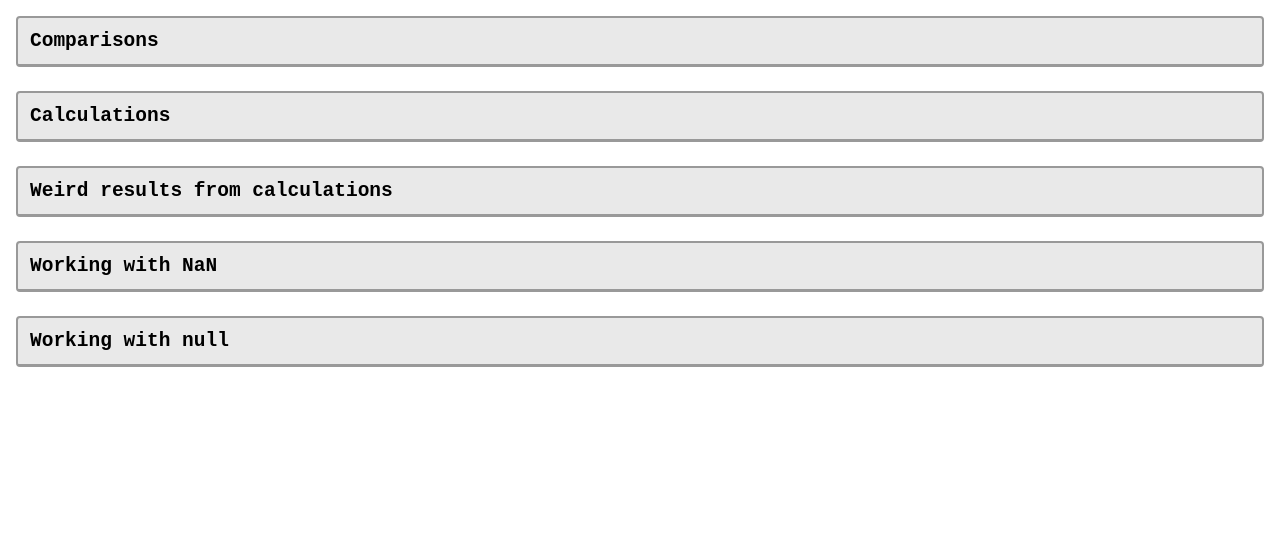
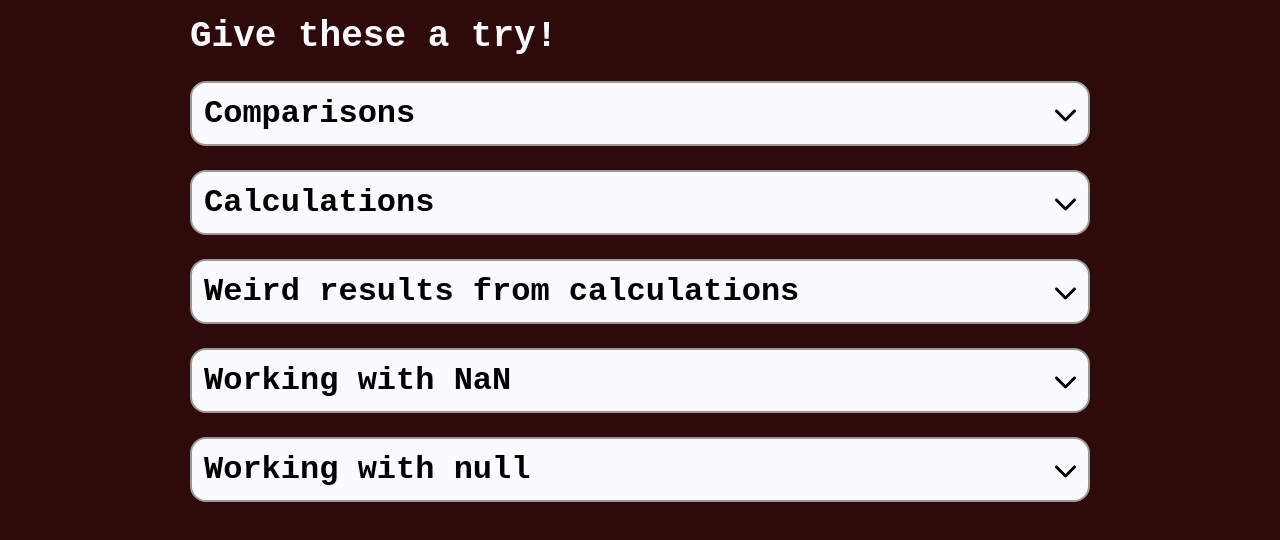
Before and after one commit to ChandraTheMerciless/ChandraTheMerciless.JSAlgorithmsDemo.io, a React (Create React App) app: page / in a window 1280 px wide. Shown: the top 540 px of the page. Built offline with nearby package versions, Linux system fonts and the light colour scheme.

Commit message:
did some work on the styling and transitions

```diff
--- a/public/index.html
+++ b/public/index.html
@@ -2,14 +2,14 @@
 <html lang="en">
   <head>
     <meta charset="utf-8" />
-    <link rel="icon" href="%PUBLIC_URL%/favicon.ico" />
+    <!-- <link rel="icon" href="%PUBLIC_URL%/favicon.ico" /> -->
     <meta name="viewport" content="width=device-width, initial-scale=1" />
     <meta name="theme-color" content="#000000" />
     <meta
       name="description"
       content="Web site created using create-react-app"
     />
-    <link rel="apple-touch-icon" href="%PUBLIC_URL%/logo192.png" />
+    <!-- <link rel="apple-touch-icon" href="%PUBLIC_URL%/logo192.png" /> -->
     <!--
       manifest.json provides metadata used when your web app is installed on a
       user's mobile device or desktop. See https://developers.google.com/web/fundamentals/web-app-manifest/
--- a/src/App.css
+++ /dev/null
@@ -1,3 +0,0 @@
-.app-wrapper {
-  padding: 1rem;
-}
--- /dev/null
+++ b/src/App.module.css
@@ -0,0 +1,5 @@
+.container {
+  padding: 1rem;
+  max-width: 900px;
+  margin: 0 auto;
+}
--- a/src/App.tsx
+++ b/src/App.tsx
@@ -1,11 +1,11 @@
 import React from 'react';
 import logo from './logo.svg';
-import './App.css';
+import classes from 'App.module.css';
 import Algorithms from './components/Algorithms/Algorithms';
 
 function App() {
   return (
-    <div className="app-wrapper">
+    <div className={classes.container}>
       <Algorithms />
     </div>
   );
--- /dev/null
+++ b/src/components/Accordion/Accordion.module.css
@@ -0,0 +1,60 @@
+.accordion {
+  background-color: #fbfbff;
+  border-radius: 1rem;
+  border: 2px solid #999999;
+  overflow: hidden;
+
+  .header {
+    display: flex;
+    justify-content: space-between;
+    padding: 0.75rem;
+    align-items: center;
+
+    .header-title {
+      font-size: 2rem;
+    }
+    svg {
+      height: 1.5rem;
+
+      transition:
+        transform 0.3s ease-in-out,
+        fill 0.3s ease-in-out;
+
+      &.active {
+        transform: rotate(-180deg);
+      }
+    }
+
+    transition:
+      background-color 0.3s ease-in-out,
+      color 0.3s ease-in-out;
+
+    &:hover {
+      cursor: pointer;
+      background-color: #2e0a0a;
+      color: #fbfbff;
+
+      svg {
+        fill: #fbfbff;
+      }
+    }
+  }
+
+  .expandable {
+    overflow: hidden;
+    max-height: 0;
+    transition: max-height 0.3s ease-in-out;
+
+    .content {
+      padding: 0.75rem;
+      display: flex;
+      flex-direction: column;
+      gap: 1rem;
+      font-size: 1.5rem;
+    }
+
+    &.active {
+      max-height: 300px;
+    }
+  }
+}
--- a/src/components/Algorithms/AlgorithmAccordion.tsx
+++ b/src/components/Accordion/Accordion.tsx
@@ -1,15 +1,13 @@
 import { ReactNode, useState } from 'react';
-import classes from './AlgorithmAccordion.module.css';
+import classes from 'components/Accordion/Accordion.module.css';
+import { ReactComponent as Chevron } from 'assets/8665193_chevron_down_icon.svg';
 
-interface AlgorithmAccordionProps {
+interface AccordionProps {
   title: string;
   children: ReactNode;
 }
 
-export default function AlgorithmAccordion({
-  title,
-  children,
-}: AlgorithmAccordionProps) {
+export default function Accordion({ title, children }: AccordionProps) {
   const [isOpen, setIsOpen] = useState(false);
 
   const onOpenClick = () => {
@@ -18,9 +16,10 @@ export default function AlgorithmAccordion({
 
   return (
     <div className={classes.accordion}>
-      <h2 className={classes.header} onClick={onOpenClick}>
-        {title}
-      </h2>
+      <div className={classes.header} onClick={onOpenClick}>
+        <h2 className={classes['header-title']}>{title}</h2>
+        <Chevron className={isOpen ? classes.active : ''} />
+      </div>
 
       <div
         className={
--- a/src/components/Algorithms/AlgorithmAccordion.module.css
+++ /dev/null
@@ -1,27 +0,0 @@
-.accordion {
-  background-color: #e9e9e9;
-  border-radius: 0.25rem;
-  border: 2px solid #999999;
-
-  .header {
-    padding: 0.75rem;
-    border-bottom: 1px solid #999999;
-  }
-
-  .expandable {
-    overflow: hidden;
-    max-height: 0;
-    transition: max-height 0.3s ease-in-out;
-
-    .content {
-      padding: 0.75rem;
-      display: flex;
-      flex-direction: column;
-      gap: 1rem;
-    }
-
-    &.active {
-      max-height: 300px;
-    }
-  }
-}
--- a/src/components/Algorithms/AlgorithmGroup.tsx
+++ b/src/components/Algorithms/AlgorithmGroup.tsx
@@ -1,6 +1,6 @@
 import { useState } from 'react';
 
-import classes from './AlgorithmGroup.module.css';
+import classes from 'components/Algorithms/AlgorithmGroup.module.css';
 
 interface AlgorithmGroupProps {
   algorithm: string;
--- a/src/components/Algorithms/Algorithms.module.css
+++ b/src/components/Algorithms/Algorithms.module.css
@@ -1,3 +1,9 @@
+.page-header {
+  margin-bottom: 1.5rem;
+  font-size: 2.25rem;
+  color: #fbfbff;
+}
+
 .algorithms {
   font-family: monospace;
   display: flex;
--- a/src/components/Algorithms/Algorithms.tsx
+++ b/src/components/Algorithms/Algorithms.tsx
@@ -1,44 +1,46 @@
-import AlgorithmAccordion from './AlgorithmAccordion';
-import AlgorithmGroup from './AlgorithmGroup';
-
-import classes from './Algorithms.module.css';
+import Accordion from 'components/Accordion/Accordion';
+import AlgorithmGroup from 'components/Algorithms/AlgorithmGroup';
+import classes from 'components/Algorithms/Algorithms.module.css';
 
 export default function Algorithms() {
   return (
+    <>
+      <h1 className={classes['page-header']}>Give these a try!</h1>
       <div className={classes.algorithms}>
-      <AlgorithmAccordion title="Comparisons">
+        <Accordion title="Comparisons">
           <AlgorithmGroup algorithm="42 == '42'" />
           <AlgorithmGroup algorithm="42 === '42'" />
           <AlgorithmGroup algorithm="true == 'true'" />
           <AlgorithmGroup algorithm="![] == []" />
-      </AlgorithmAccordion>
+        </Accordion>
 
-      <AlgorithmAccordion title="Calculations">
+        <Accordion title="Calculations">
           <AlgorithmGroup algorithm="true + false" />
           <AlgorithmGroup algorithm="!5 + !5" />
           <AlgorithmGroup algorithm="1 + 2 + '3'" />
-      </AlgorithmAccordion>
+        </Accordion>
 
-      <AlgorithmAccordion title="Weird results from calculations">
+        <Accordion title="Weird results from calculations">
           <AlgorithmGroup algorithm="parseInt(0.0000008)" />
           <AlgorithmGroup algorithm="0.1 + 0.2" />
-      </AlgorithmAccordion>
+        </Accordion>
 
-      <AlgorithmAccordion title="Working with NaN">
+        <Accordion title="Working with NaN">
           <AlgorithmGroup algorithm="NaN == NaN" />
           <AlgorithmGroup algorithm="NaN != NaN" />
           <AlgorithmGroup algorithm="typeof NaN" />
           <AlgorithmGroup algorithm="isNaN(NaN)" />
-      </AlgorithmAccordion>
+        </Accordion>
 
-      <AlgorithmAccordion title="Working with null">
+        <Accordion title="Working with null">
           <AlgorithmGroup algorithm="null > 0" />
           <AlgorithmGroup algorithm="null == null" />
           <AlgorithmGroup algorithm="null === null" />
           <AlgorithmGroup algorithm="null === 0" />
           <AlgorithmGroup algorithm="null >= 0" />
           <AlgorithmGroup algorithm="null <= 0" />
-      </AlgorithmAccordion>
+        </Accordion>
       </div>
+    </>
   );
 }
--- a/src/index.css
+++ b/src/index.css
@@ -5,6 +5,7 @@ body {
     sans-serif;
   -webkit-font-smoothing: antialiased;
   -moz-osx-font-smoothing: grayscale;
+  background-color: #2e0a0a;
 }
 
 code {
```
Also changed, not shown: tsconfig.json (+8 -0 lines), src/assets/8665193_chevron_down_icon.svg (added). Lines whose indentation alone changed are shown as unchanged.
